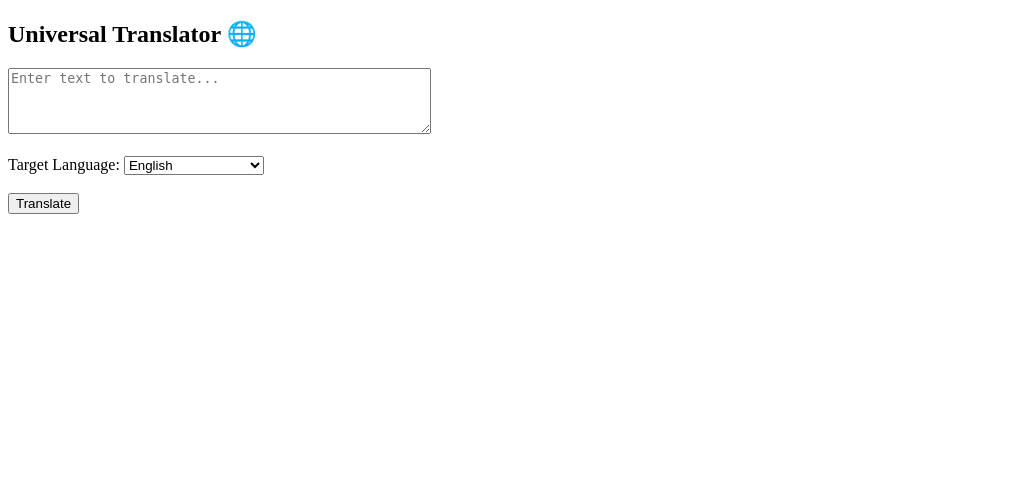
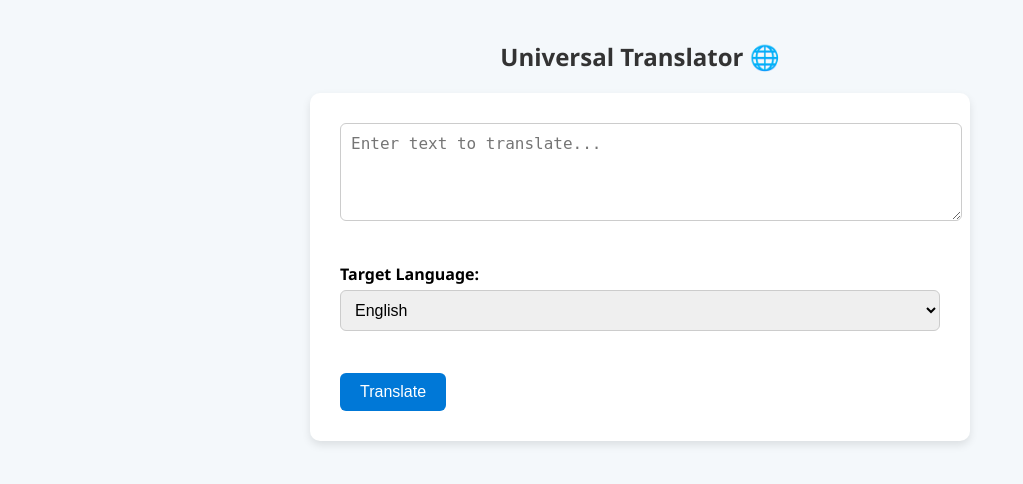
Before and after one commit to Satyendra-official/universal_translator, a Flask app: page / in a window 1280 px wide. Shown: the top 484 px of the page, without its empty margins (0-1023 px from the left). Run offline with Flask 3, Linux system fonts and the light colour scheme.

Commit message:
Styling added to the web page

```diff
--- /dev/null
+++ b/static/styles.css
@@ -0,0 +1,80 @@
+body {
+    font-family: 'Segoe UI', Tahoma, Geneva, Verdana, sans-serif;
+    background: #f4f8fb;
+    margin: 0;
+    padding: 0;
+    display: flex;
+    flex-direction: column;
+    align-items: center;
+}
+
+h2 {
+    margin-top: 40px;
+    color: #333;
+}
+
+form {
+    background: #fff;
+    padding: 30px;
+    border-radius: 10px;
+    box-shadow: 0 4px 8px rgba(0, 0, 0, 0.1);
+    width: 90%;
+    max-width: 600px;
+}
+
+textarea {
+    width: 100%;
+    padding: 10px;
+    border: 1px solid #ccc;
+    border-radius: 6px;
+    font-size: 16px;
+    resize: vertical;
+}
+
+label {
+    display: block;
+    margin-top: 15px;
+    font-weight: bold;
+}
+
+select {
+    width: 100%;
+    padding: 10px;
+    margin-top: 5px;
+    border-radius: 6px;
+    border: 1px solid #ccc;
+    font-size: 16px;
+}
+
+input[type="submit"] {
+    margin-top: 20px;
+    padding: 10px 20px;
+    background-color: #0078d7;
+    color: white;
+    border: none;
+    border-radius: 6px;
+    cursor: pointer;
+    font-size: 16px;
+}
+
+input[type="submit"]:hover {
+    background-color: #005fa3;
+}
+
+h3 {
+    margin-top: 40px;
+    color: #333;
+}
+
+p {
+    font-size: 18px;
+    max-width: 600px;
+    background: #e6f7ff;
+    padding: 15px;
+    border-left: 5px solid #0078d7;
+    border-radius: 5px;
+}
+
+audio {
+    margin-top: 15px;
+}
--- a/templates/index.html
+++ b/templates/index.html
@@ -1,7 +1,9 @@
 <!DOCTYPE html>
 <html>
 <head>
+    <meta charset="UTF-8">
     <title>Universal Translator</title>
+    <link rel="stylesheet" href="../static/styles.css">
 </head>
 <body>
     <h2>Universal Translator 🌐</h2>
```
